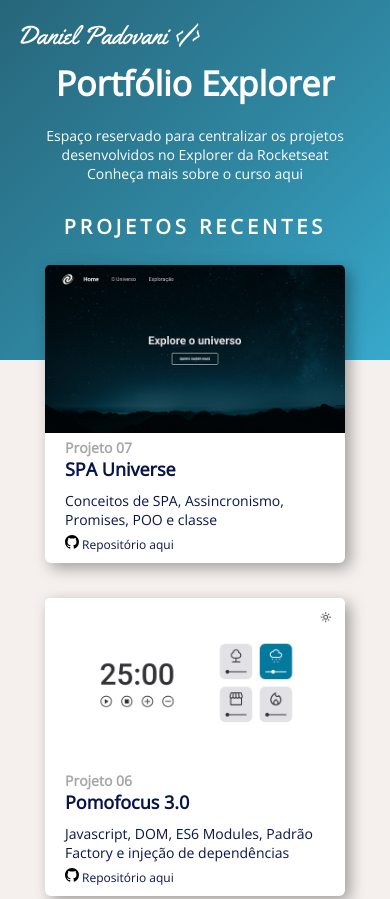
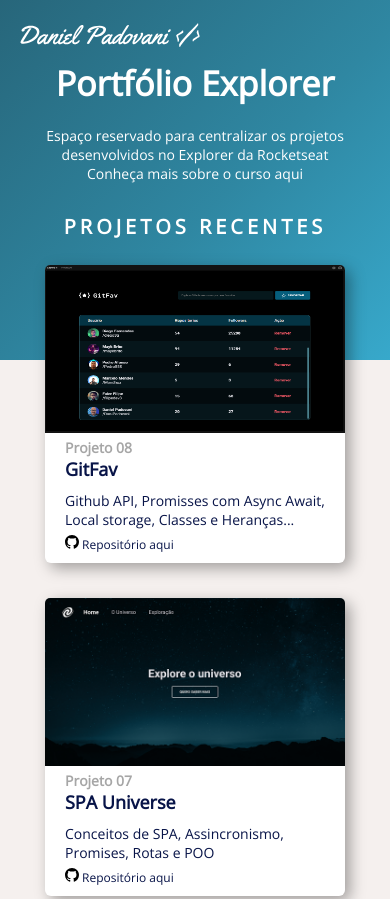
Before and after one commit to Dan-Padovani/Explorer-githubpages, a plain HTML site: page index.html in a window 390 px wide. Shown: the top 899 px of the page. Drawn offline with nearby package versions, Linux system fonts and the light colour scheme.

Commit message:
fixin css and update queries

```diff
--- a/index.html
+++ b/index.html
@@ -148,8 +148,24 @@
 			<div class="description">
 				<h3>Projeto 07</h3>
 				<h2>SPA Universe</h2>
-				<p>Conceitos de SPA, Assincronismo, Promises, POO e classe</p>
+				<p>Conceitos de SPA, Assincronismo, Promises, Rotas e POO</p>
 				<a href="https://github.com/Dan-Padovani/Explorer_projeto07_SPA_Universe" target="_blank">
+					<svg xmlns="http://www.w3.org/2000/svg" width="14" height="14" viewBox="0 0 24 24">
+						<path d="M12 0c-6.626 0-12 5.373-12 12 0 5.302 3.438 9.8 8.207 11.387.599.111.793-.261.793-.577v-2.234c-3.338.726-4.033-1.416-4.033-1.416-.546-1.387-1.333-1.756-1.333-1.756-1.089-.745.083-.729.083-.729 1.205.084 1.839 1.237 1.839 1.237 1.07 1.834 2.807 1.304 3.492.997.107-.775.418-1.305.762-1.604-2.665-.305-5.467-1.334-5.467-5.931 0-1.311.469-2.381 1.236-3.221-.124-.303-.535-1.524.117-3.176 0 0 1.008-.322 3.301 1.23.957-.266 1.983-.399 3.003-.404 1.02.005 2.047.138 3.006.404 2.291-1.552 3.297-1.23 3.297-1.23.653 1.653.242 2.874.118 3.176.77.84 1.235 1.911 1.235 3.221 0 4.609-2.807 5.624-5.479 5.921.43.372.823 1.102.823 2.222v3.293c0 .319.192.694.801.576 4.765-1.589 8.199-6.086 8.199-11.386 0-6.627-5.373-12-12-12z"/>
+					</svg>
+					Repositório aqui
+				</a>
+			</div>
+		</div>
+		<div class="card">
+			<a href="https://dan-padovani.github.io/Explorer_projeto08_Git_favorites/" target="_blank">
+				<img src="./images/projeto_08.png" alt="imagem miniatura da página">
+			</a>
+			<div class="description">
+				<h3>Projeto 08</h3>
+				<h2>GitFav</h2>
+				<p>Github API, Promisses com Async Await, Local storage, Classes e Heranças...</p>
+				<a href="https://github.com/Dan-Padovani/Explorer_projeto08_Git_favorites" target="_blank">
 					<svg xmlns="http://www.w3.org/2000/svg" width="14" height="14" viewBox="0 0 24 24">
 						<path d="M12 0c-6.626 0-12 5.373-12 12 0 5.302 3.438 9.8 8.207 11.387.599.111.793-.261.793-.577v-2.234c-3.338.726-4.033-1.416-4.033-1.416-.546-1.387-1.333-1.756-1.333-1.756-1.089-.745.083-.729.083-.729 1.205.084 1.839 1.237 1.839 1.237 1.07 1.834 2.807 1.304 3.492.997.107-.775.418-1.305.762-1.604-2.665-.305-5.467-1.334-5.467-5.931 0-1.311.469-2.381 1.236-3.221-.124-.303-.535-1.524.117-3.176 0 0 1.008-.322 3.301 1.23.957-.266 1.983-.399 3.003-.404 1.02.005 2.047.138 3.006.404 2.291-1.552 3.297-1.23 3.297-1.23.653 1.653.242 2.874.118 3.176.77.84 1.235 1.911 1.235 3.221 0 4.609-2.807 5.624-5.479 5.921.43.372.823 1.102.823 2.222v3.293c0 .319.192.694.801.576 4.765-1.589 8.199-6.086 8.199-11.386 0-6.627-5.373-12-12-12z"/>
 					</svg>
@@ -163,14 +179,14 @@
 				<img src="./images/projeto_07.png" alt="imagem miniatura borrada com aviso em breve">
 			</a>
 			<div class="description">
-				<h3>Projeto 07</h3>
-				<h2>SPA Universe</h2>
+				<h3>Projeto 09</h3>
+				<h2>Rocket Notes</h2>
 				<div class="loading-bar">
 					<div class="loading-value">
 					</div>
 				</div>
 				<p>Em construção...</p>
-				<a href="https://github.com/Dan-Padovani/Explorer_projeto07_SPA_Universe" target="_blank">
+				<a href="https://github.com/Dan-Padovani/" target="_blank">
 					<svg xmlns="http://www.w3.org/2000/svg" width="14" height="14" viewBox="0 0 24 24">
 						<path d="M12 0c-6.626 0-12 5.373-12 12 0 5.302 3.438 9.8 8.207 11.387.599.111.793-.261.793-.577v-2.234c-3.338.726-4.033-1.416-4.033-1.416-.546-1.387-1.333-1.756-1.333-1.756-1.089-.745.083-.729.083-.729 1.205.084 1.839 1.237 1.839 1.237 1.07 1.834 2.807 1.304 3.492.997.107-.775.418-1.305.762-1.604-2.665-.305-5.467-1.334-5.467-5.931 0-1.311.469-2.381 1.236-3.221-.124-.303-.535-1.524.117-3.176 0 0 1.008-.322 3.301 1.23.957-.266 1.983-.399 3.003-.404 1.02.005 2.047.138 3.006.404 2.291-1.552 3.297-1.23 3.297-1.23.653 1.653.242 2.874.118 3.176.77.84 1.235 1.911 1.235 3.221 0 4.609-2.807 5.624-5.479 5.921.43.372.823 1.102.823 2.222v3.293c0 .319.192.694.801.576 4.765-1.589 8.199-6.086 8.199-11.386 0-6.627-5.373-12-12-12z"/>
 					</svg>
--- a/style.css
+++ b/style.css
@@ -69,15 +69,16 @@ main {
 	display: grid;
 	justify-content: center;
 	grid-template-areas:
-	"H G F"
-	"E D C"
-	"B A I";
+	"I H G"
+	"F E D"
+	"C B A";
 	grid-template-columns: 30rem 30rem 30rem;
 	gap: 3.5rem;
 }
 
 main > div:nth-child(1),
-main > div:nth-child(2) {
+main > div:nth-child(2),
+main > div:nth-child(3) {
 	display: none;
 }
 
@@ -113,11 +114,15 @@ main div:nth-child(8) {
 	grid-area: H;
 }
 
+main div:nth-child(9) {
+	grid-area: I;
+}
+
 /*
 Future next implement
 
-main div:nth-child(9) {
-	grid-area: I;
+main div:nth-child(10) {
+	grid-area: J;
 }
 
 */
@@ -150,11 +155,11 @@ button:hover {
 	height: fit-content;
 
 	box-shadow: 5px 5px 15px rgba(0, 0, 0, 0.35);
+	transition: 0.7s;
 }
 
 .card:hover {
-	transform: translateY(-1.7rem);
-	transition: 0.7s;
+	transform: translateY(-1.2rem);
 }
 
 .card:hover .description{
@@ -275,17 +280,19 @@ footer p {
 @media(max-width: 1030px) {
 	main {
 		grid-template-areas:
-		"H G"
-		"F E"
-		"D C"
-		"B A";
+		"I H"
+		"G F"
+		"E D"
+		"C B"
+		"A J";
 		grid-template-columns: 30rem 30rem;
 	}
 
 	main > div:nth-child(1),
 	main > div:nth-child(2),
 	main > div:nth-child(3),
-	main > div:nth-child(4) {
+	main > div:nth-child(4),
+	main > div:nth-child(5) {
 		display: none;
 	}
 
@@ -322,6 +329,7 @@ footer p {
 
 	main {
 		grid-template-areas:
+		"I"
 		"H"
 		"G"
 		"F"
```
Also changed, not shown: images/projeto_08.png (added), images/projeto_08a.png (added).
